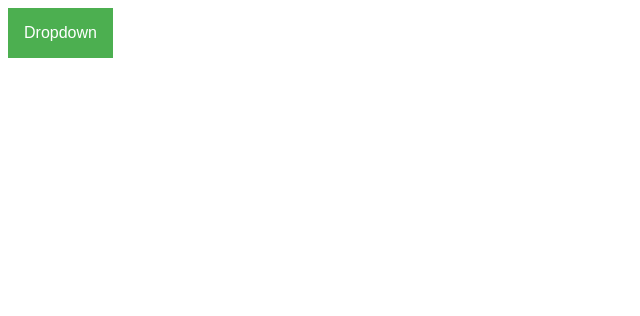
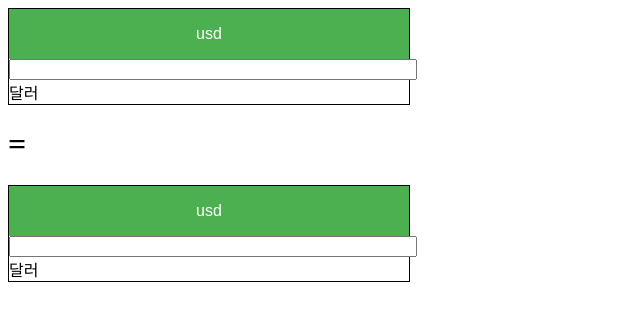
Before and after one commit to ControlMyMind/noonna, a plain HTML site: page index.html in a window 1280 px wide. Shown: the whole page, without its empty margins (0-640 px from the left). Drawn offline with Linux system fonts and the light colour scheme.

Commit message:
html드롭박스 2개, css수정

```diff
--- a/index.html
+++ b/index.html
@@ -8,14 +8,36 @@
     <link rel="stylesheet" href="style.css" />
   </head>
   <body>
-    <div class="dropdown">
-        <button class="dropbtn">Dropdown</button>
-        <div class="dropdown-content">
-          <a href="#">Link 1</a>
-          <a href="#">Link 2</a>
-          <a href="#">Link 3</a>
-        </div>
-      </div>
+    <div class="exchange-box">
+        <div class="dropdown">
+            <button class="dropbtn">usd</button>
+            <div class="dropdown-content">
+              <a href="#">USD</a>
+              <a href="#">KRW</a>
+              <a href="#">VND</a>
+            </div>
+          </div>
+          <div class="input-area">
+            <input type="number">
+            <div>달러</div>
+          </div>
+    </div>
+    <h1>=</h1>
+    <div class="exchange-box">
+        <div class="dropdown">
+            <button class="dropbtn">usd</button>
+            <div class="dropdown-content">
+              <a href="#">USD</a>
+              <a href="#">KRW</a>
+              <a href="#">VND</a>
+            </div>
+          </div>
+          <div class="input-area">
+            <input type="number">
+            <div>달러</div>
+          </div>
+    </div>
+
 
     <script src="main.js"></script>
   </body>
--- a/style.css
+++ b/style.css
@@ -1,4 +1,16 @@
-/* Style The Dropdown Button */
+.exchange-box {
+    border: 1px solid black;
+    width: 400px;
+}
+
+.input-area {
+    width: 100%;
+}
+
+.input-area input {
+    width: 100%;
+}
+
 .dropbtn {
     background-color: #4CAF50;
     color: white;
@@ -6,12 +18,14 @@
     font-size: 16px;
     border: none;
     cursor: pointer;
+    width: 100%;
   }
 
   /* The container <div> - needed to position the dropdown content */
   .dropdown {
     position: relative;
     display: inline-block;
+    width: 100%;
   }
 
   /* Dropdown Content (Hidden by Default) */
@@ -22,6 +36,7 @@
     min-width: 160px;
     box-shadow: 0px 8px 16px 0px rgba(0,0,0,0.2);
     z-index: 1;
+    width: 100%;
   }
 
   /* Links inside the dropdown */
```
